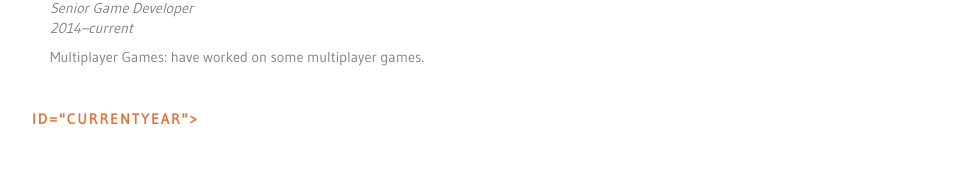
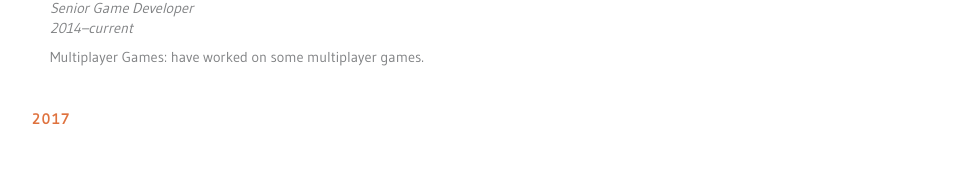
Before and after one commit to prashant-singh/prashant-singh.github.io, a Jekyll site: the page Resume/index.html, which Jekyll copies as it is, in a window 1280 px wide. Shown: the part 825-1014 px from the top of the page, without its empty margins (160-1119 px from the left). Built offline with Jekyll 4.4.1, drawn with Linux system fonts in a browser that asks for light colours.

Commit message:
Update index.html

```diff
--- a/Resume/index.html
+++ b/Resume/index.html
@@ -44,7 +44,7 @@
         <p class="category-details">Senior Game Developer<br>2014–current</p>
         <p class="category-description">Multiplayer Games: have worked on some multiplayer games.</p>
   </section>
-  <h2 class="category-headers"> id="currentYear"></h2>
+  <h2 class="category-headers" id="currentYear"></h2>
 
 <script>
     var d = new Date();
```
